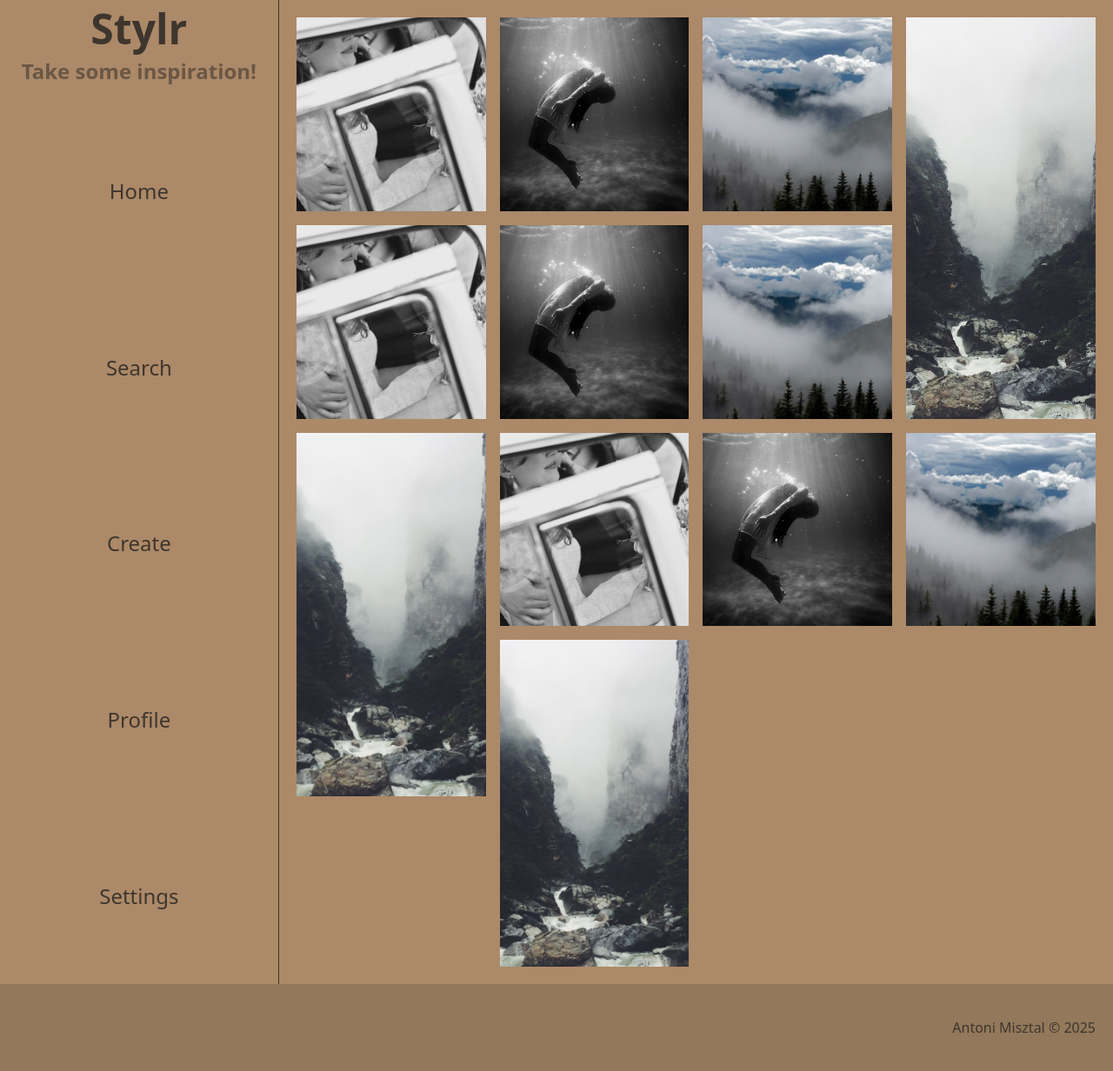
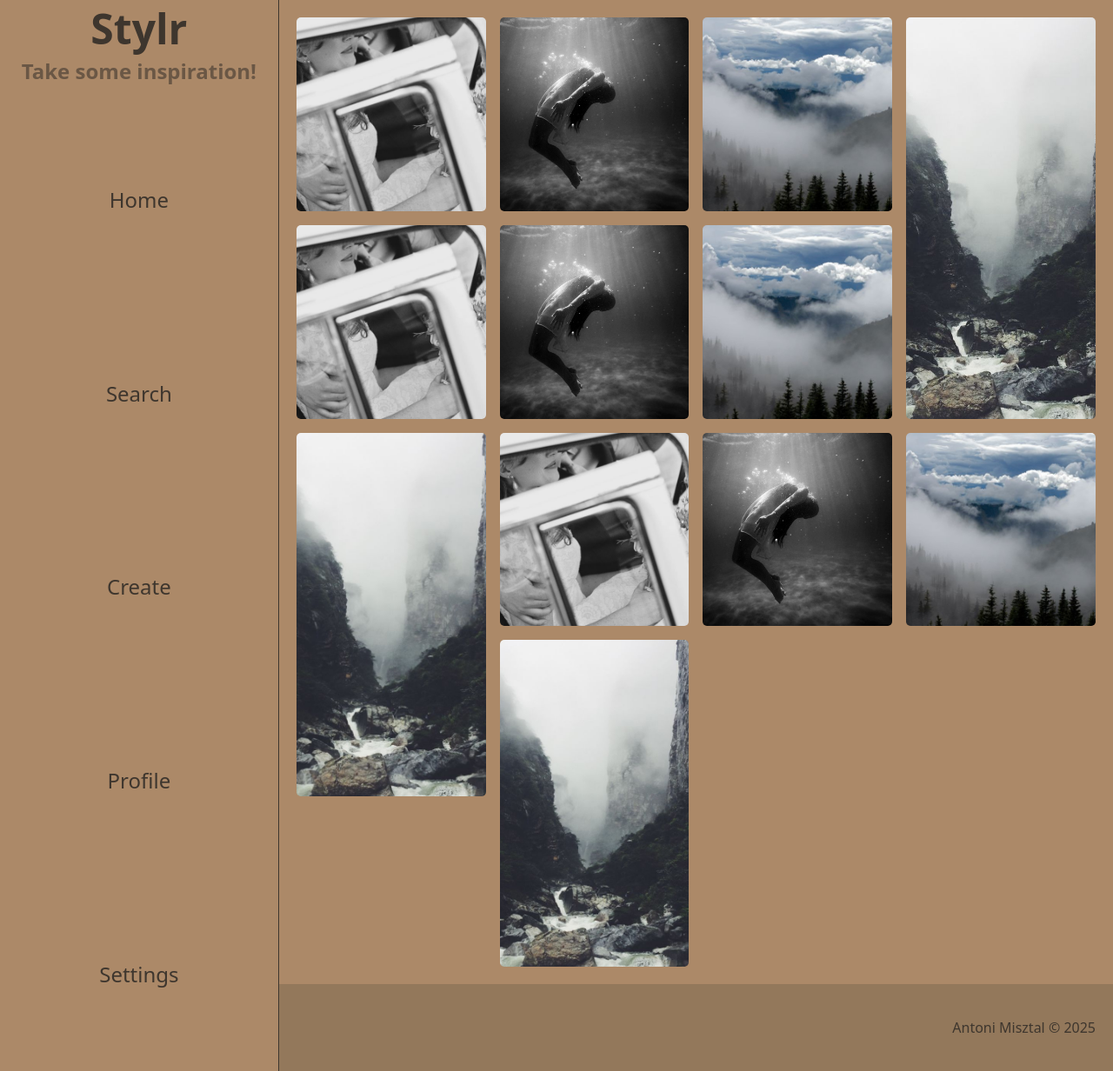
Before and after one commit to AntoniosSecret/Praca-Projekt-PZAW-2, a Django app: page /stylr/ in a window 1280 px wide. Shown: the whole page at 87% size. Run offline with Django 5.2, Linux system fonts and the light colour scheme.

Commit message:
Dokonczenie homepage i poczatek create page.

```diff
--- a/mysite/stylr/static/stylr/style.css
+++ b/mysite/stylr/static/stylr/style.css
@@ -5,7 +5,23 @@
     --bisque: #AC8968;
 }
 
+::-webkit-scrollbar {
+    width: 10px;
+}
 
+::-webkit-scrollbar-thumb {
+    background-color: var(--brown);
+
+    border-radius: 5px;
+}
+
+::-webkit-scrollbar-thumb:hover {
+    background-color: #2c2620;
+}
+
+::-webkit-scrollbar-track {
+    background: var(--beige);
+}
 
 body {
     display: flex;
@@ -51,25 +67,41 @@ header > h2 {
     display: flex;
     flex-direction: row-reverse;
     flex: 1;
+
+    overflow: hidden;
 }
 
 
 
 main {
     flex: 3;
+
+    overflow-y: auto;
 }
 
 .gallery {
     display: grid;
     grid-template-columns: repeat(4, 1fr);
     grid-gap: 1rem;
+
     padding: 20px;
 }
 
-.tile > img{
+.tile > img {
     width: 100%;
     height: 100%;
+
     object-fit: cover;
+
+    border-radius: 5px;
+
+    transition: 200ms;
+}
+
+.tile > img:hover {
+    filter: brightness(70%);
+
+    transition: 200ms;
 }
 
 .tile:nth-child(4n) {
@@ -82,6 +114,8 @@ aside {
     display: flex;
     flex-direction: column;
     flex: 1;
+
+    height: 100vh;
 
     border-right: 1px solid var(--brown);
 }
@@ -100,9 +134,11 @@ aside > ul {
 }
 
 aside > ul > li {
-    display: grid;
+    display: flex;
     justify-content: center;
     align-items: center;
+    text-align: center;
+
     flex: 1;
 
     width: 100%;
@@ -119,6 +155,13 @@ aside > ul > li:hover {
 }
 
 aside > ul > li > a:any-link {
+    display: flex;
+    justify-content: center;
+    align-items: center;
+
+    width: 100%;
+    height: 100%;
+
     color: var(--brown);
     text-decoration: none;
     font-size: 1.5rem;
--- a/mysite/stylr/templates/stylr/home.html
+++ b/mysite/stylr/templates/stylr/home.html
@@ -2,8 +2,6 @@
 {% load static %}
 
 {% block content %}
-
-
 
 <section id="main-section">
     <main>
@@ -21,6 +19,9 @@
             <div class="tile"><img src="{% static 'stylr/mountainskies.jpg' %}" alt=""></div>
             <div class="tile"><img src="{% static 'stylr/rocks.jpg' %}" alt=""></div>
         </section>
+        <footer>
+            <span>Antoni Misztal &copy; 2025</span>
+        </footer>
     </main>
 
     <aside>
@@ -31,16 +32,11 @@
         <ul>
             <li><a href="#">Home</a></li>
             <li><a href="#">Search</a></li>
-            <li><a href="#">Create</a></li>
+            <li><a href="{% url 'stylr:create' %}">Create</a></li>
             <li><a href="#">Profile</a></li>
             <li><a href="#">Settings</a></li>
         </ul>
     </aside>
 </section>
 
-
-<footer>
-    <span>Antoni Misztal &copy; 2025</span>
-</footer>
-
 {% endblock %}
--- a/mysite/stylr/urls.py
+++ b/mysite/stylr/urls.py
@@ -5,4 +5,5 @@ app_name = 'stylr'
 
 urlpatterns = [
     path('', views.home, name='home'),
+    path('create/', views.create, name='create')
 ]
--- a/mysite/stylr/views.py
+++ b/mysite/stylr/views.py
@@ -17,3 +17,10 @@ def home(request):
         'rand_subhead': rand_subhead,
     }
     return render(request, 'stylr/home.html', context, status=retcode)
+
+def create(request):
+    retcode = 200
+    context = {
+        'title': 'Create',
+    }
+    return render(request, 'stylr/create.html', context, status=retcode)
```
Also changed, not shown: mysite/stylr/forms.py (added, +7 -0 lines), mysite/stylr/templates/stylr/create.html (added, +8 -0 lines), mysite/db.sqlite3.
